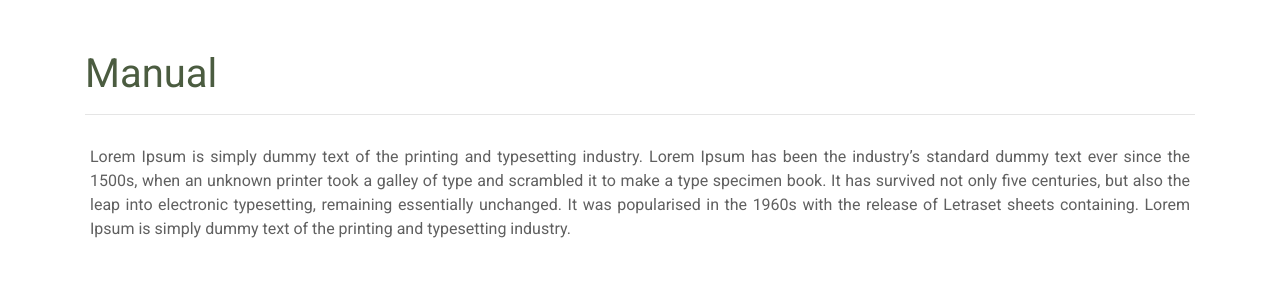
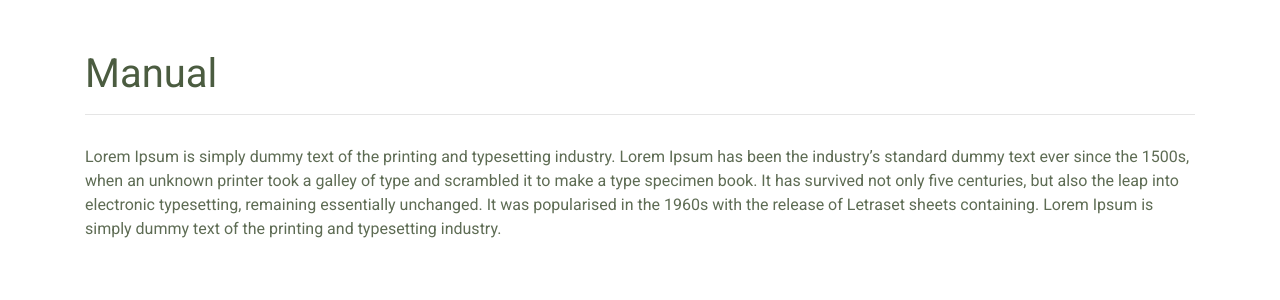
Before and after one commit to ProjetoEcodomo/projetoecodomo.github.io, a Vue app: page /manual in a window 1280 px wide. Shown: the top 300 px of the page. Built offline with nearby package versions, Linux system fonts and the light colour scheme; what vue-loading-overlay would draw is missing.

Commit message:
adjust generic view

```diff
--- a/src/views/GenericView.vue
+++ b/src/views/GenericView.vue
@@ -1,8 +1,8 @@
 <template>
   <div class="container">
-    <h1>{{title}}</h1>
+    <h1 class="title">{{title}}</h1>
     <hr>
-    <slot></slot>
+    <slot class="slot"></slot>
   </div>
 </template>
 
@@ -15,12 +15,12 @@
 </script>
 
 <style scoped>
-.container h1 {
+.title {
   margin: 50px 0px 8px 0px;
   color: #4B5C40;
 }
 
-.container p {
+.slot {
   margin: 0px 5px;
   text-align: justify;
   color: #606060;
```
